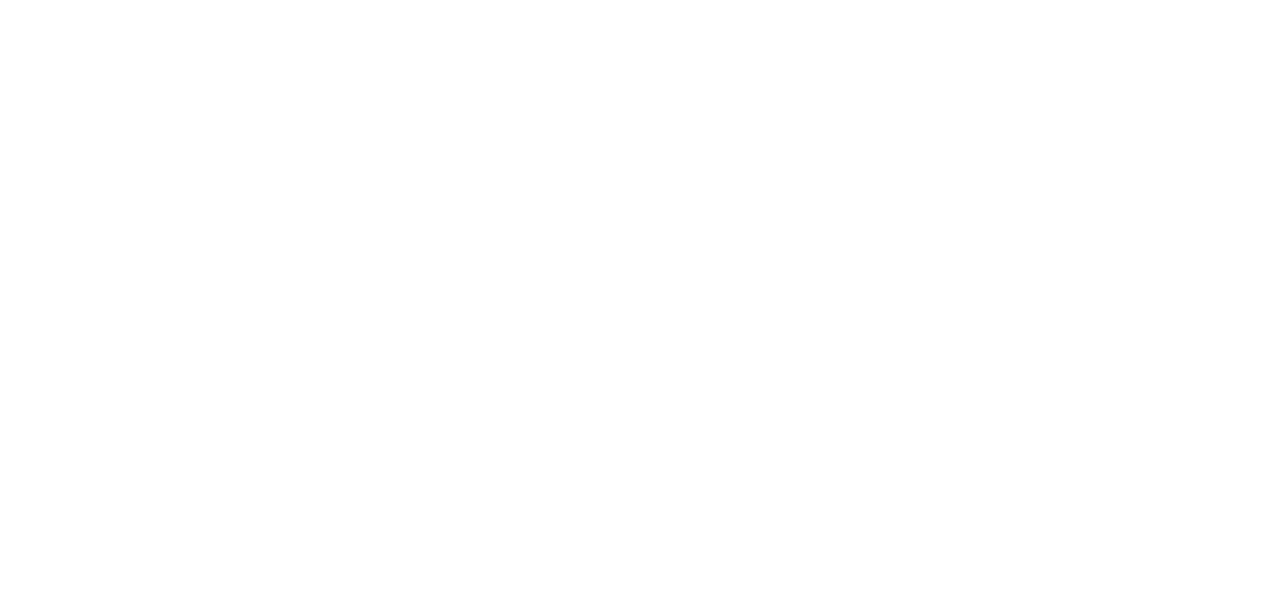
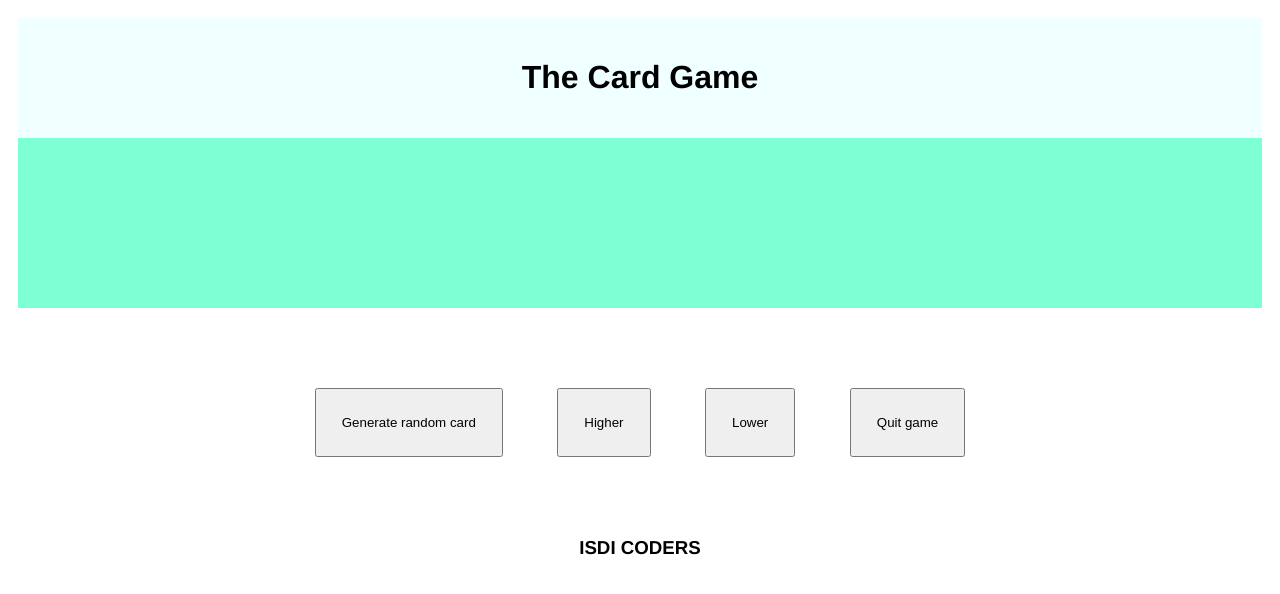
Before and after one commit to NitGanwani/W0CH1-Ganwani-Nitin, a plain HTML site: page index.html in a window 1280 px wide. Drawn offline with Linux system fonts and the light colour scheme.

Commit message:
Add css file and favicon image

```diff
--- a/index.html
+++ b/index.html
@@ -6,9 +6,29 @@
   <meta http-equiv="X-UA-Compatible" content="IE=edge">
   <meta name="viewport" content="width=device-width, initial-scale=1.0">
   <title>Card Game</title>
+  <link rel="stylesheet" href="styles.css">
+  <link rel="shortcut icon" href="cartas-de-poquer.png" type="image/x-icon">
 </head>
 
 <body>
+  <header class="main-title">
+    <h1>The Card Game</h1>
+  </header>
+  <main>
+    <section class="main-container">
+      <h2></h2>
+      <span></span>
+    </section>
+    <section class="game-buttons">
+      <button class="buttons">Generate random card</button>
+      <button class="buttons">Higher</button>
+      <button class="buttons">Lower</button>
+      <button class="buttons">Quit game</button>
+    </section>
+  </main>
+  <footer>
+    <h3>ISDI CODERS</h3>
+  </footer>
 
 </body>
 
--- /dev/null
+++ b/styles.css
@@ -0,0 +1,29 @@
+* {
+  box-sizing: border-box;
+}
+
+html {
+  font-family: "Franklin Gothic Medium", "Arial Narrow", Arial, sans-serif;
+  text-align: center;
+  padding: 10px;
+}
+
+.main-title {
+  background-color: azure;
+  padding: 20px;
+}
+
+.main-container {
+  padding: 75px;
+  background-color: aquamarine;
+}
+
+.game-buttons {
+  padding: 30px;
+  margin: 25px;
+}
+
+.buttons {
+  padding: 25px;
+  margin: 25px;
+}
```
Also changed, not shown: cartas-de-poquer.png (added).
